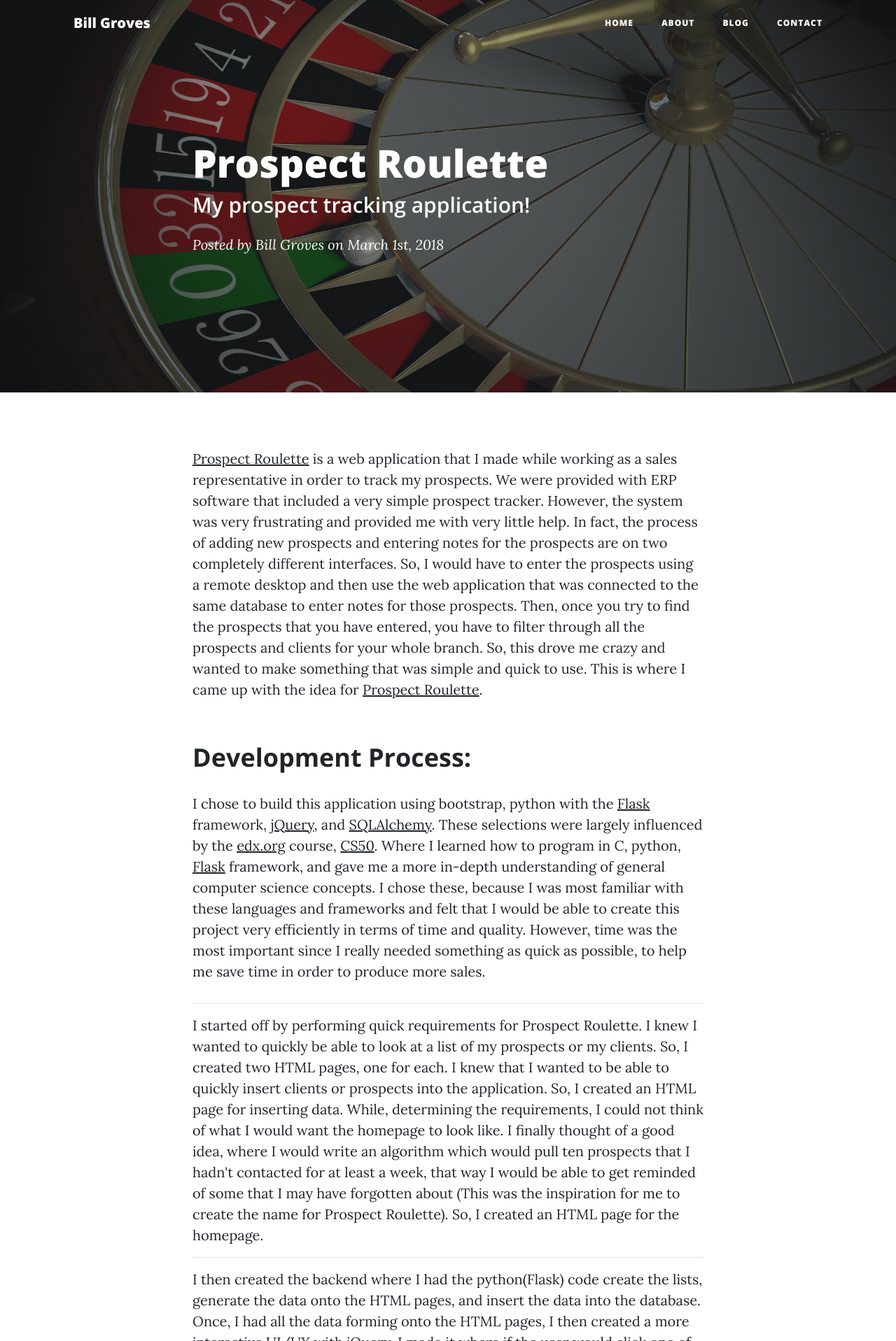
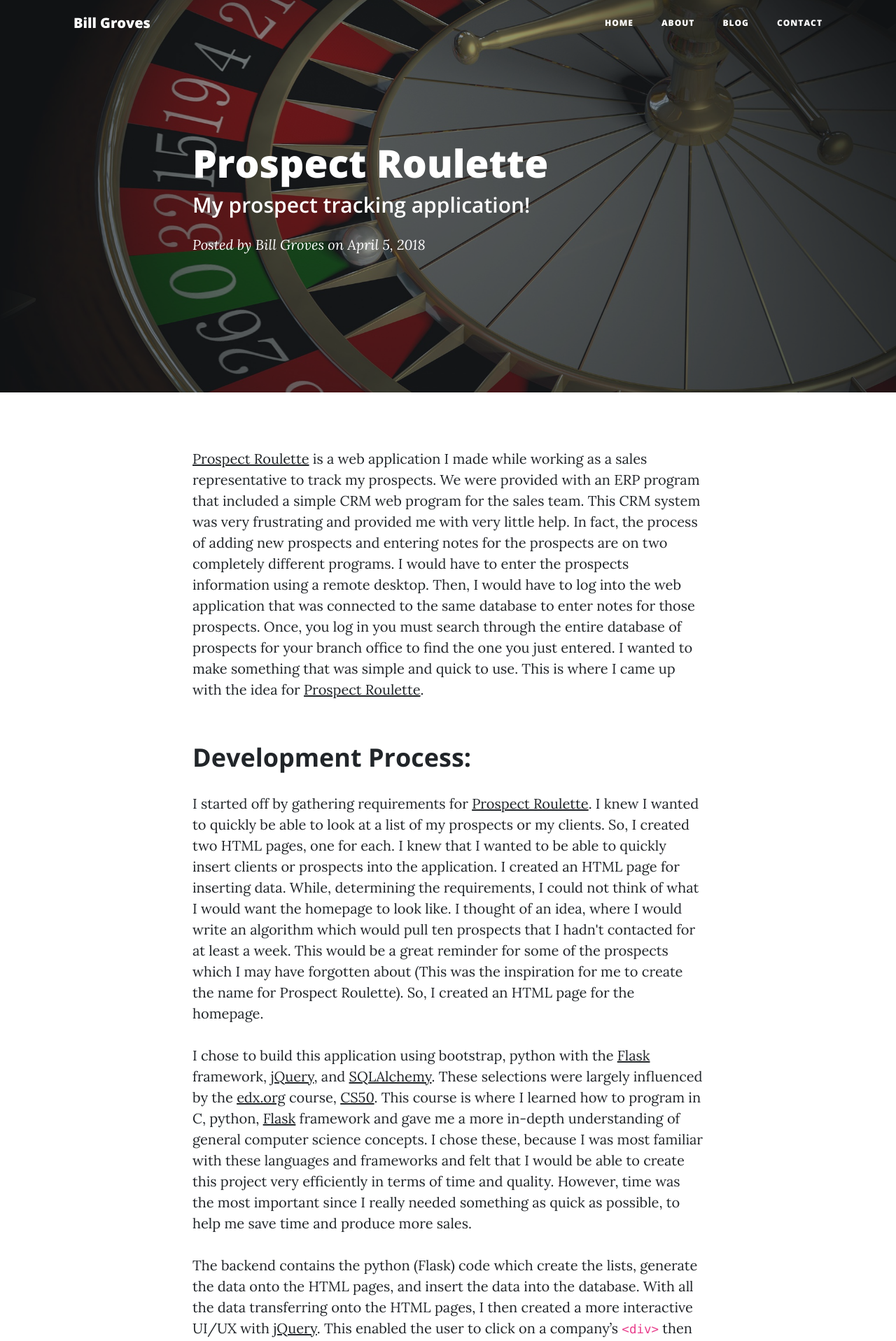
Before and after one commit to billyggroves/myBlog, a Flask app: template templates/unReleasedPosts/prospectRoulette.html in a window 1280 px wide. Shown: the top 1917 px of the page at 70% size. Run offline with Flask 2, Linux system fonts and the light colour scheme; the template is opened without the code that fills it, so the values that code supplies are empty; some libraries are stand-ins or nearby versions.

Commit message:
Edit prospectroulette.html grammer and spelling

```diff
--- a/templates/unReleasedPosts/prospectRoulette.html
+++ b/templates/unReleasedPosts/prospectRoulette.html
@@ -17,7 +17,7 @@
               <h2 class="subheading">My prospect tracking application!</h2>
               <span class="meta">Posted by
                 <a href="/about">Bill Groves</a>
-                on March 1st, 2018</span>
+                on April 5, 2018</span>
             </div>
           </div>
         </div>
@@ -31,19 +31,34 @@
           <div class="col-lg-8 col-md-10 mx-auto">
             <p>
               <a href="https://protected-hollows-32305.herokuapp.com/">Prospect Roulette</a>
-              is a web application that I made while working as a sales representative in order to track my prospects.
-              We were provided with ERP software that included a very simple prospect tracker.
-              However, the system was very frustrating and provided me with very little help.
-              In fact, the process of adding new prospects and entering notes for the prospects are on two completely
-              different interfaces.
-              So, I would have to enter the prospects using a remote desktop and then use the
-              web application that was connected to the same database to enter notes for those prospects.
-              Then, once you try to find the prospects that you have entered, you have to filter through all the
-              prospects and clients for your whole branch. So, this drove me crazy and wanted to make something that
-              was simple and quick to use. This is where I came up with the idea for
+              is a web application I made while working as a sales representative to track
+              my prospects. We were provided with an ERP program that included a simple CRM
+              web program for the sales team. This CRM system was very frustrating and provided
+              me with very little help. In fact, the process of adding new prospects and entering
+              notes for the prospects are on two completely different programs. I would have to
+              enter the prospects information using a remote desktop. Then, I would have to
+              log into the web application that was connected to the same database to enter
+              notes for those prospects. Once, you log in you must search through the entire
+              database of prospects for your branch office to find the one you just entered.
+              I wanted to make something that was simple and quick to use. This is where I
+              came up with the idea for
               <a href="https://protected-hollows-32305.herokuapp.com/">Prospect Roulette</a>.
             </p>
             <h2 class="section-heading">Development Process:</h2>
+            <p>
+              I started off by gathering requirements for
+              <a href="https://protected-hollows-32305.herokuapp.com/">Prospect Roulette</a>.
+              I knew I wanted to quickly be able to look at a list of my prospects or my
+              clients. So, I created two HTML pages, one for each. I knew that I wanted to
+              be able to quickly insert clients or prospects into the application.
+              I created an HTML page for inserting data. While, determining the requirements,
+              I could not think of what I would want the homepage to look like. I thought of
+              an idea, where I would write an algorithm which would pull ten prospects that
+              I hadn't contacted for at least a week. This would be a great reminder for
+              some of the prospects which I may have forgotten about
+              (This was the inspiration for me to create the name for Prospect Roulette).
+              So, I created an HTML page for the homepage.
+            </p>
             <p>
               I chose to build this application using bootstrap, python with the
               <a href="http://flask.pocoo.org/">Flask</a> framework,
@@ -52,49 +67,42 @@
               These selections were largely influenced by the
               <a href="https://www.edx.org/">edx.org</a> course,
               <a href="https://www.edx.org/course/cs50s-introduction-computer-science-harvardx-cs50x">CS50</a>.
-                Where I learned how to program in C, python,
-                <a href="http://flask.pocoo.org/">Flask</a> framework,
-                and gave me a more in-depth understanding of general computer science concepts.
-                I chose these, because I was most familiar with these languages and frameworks and felt that
-                I would be able to create this project very efficiently in terms of time and quality.
-                However, time was the most important since I really needed something as quick as possible,
-                to help me save time in order to produce more sales.
-                <hr>
-                I started off by performing quick requirements for
-                <a href="https://protected-hollows-32305.herokuapp.com/">Prospect Roulette</a>.
-                I knew I wanted to quickly be able to look at a list of my prospects or my clients.
-                So, I created two HTML pages, one for each. I knew that I wanted to be able to quickly insert
-                clients or prospects into the application. So, I created an HTML page for inserting data.
-                While, determining the requirements, I could not think of what I would want the homepage to look like.
-                I finally thought of a good idea, where I would write an algorithm which would pull ten prospects that
-                I hadn't contacted for at least a week, that way I would be able to get reminded of some that I may have
-                forgotten about (This was the inspiration for me to create the name for Prospect Roulette).
-                So, I created an HTML page for the homepage.
-                <hr>
-                I then created the backend where I had the python(Flask) code create the lists,
+              This course is where I learned how to program in C, python,
+              <a href="http://flask.pocoo.org/">Flask</a>
+              framework and gave me a more in-depth understanding of general computer
+              science concepts. I chose these, because I was most familiar with these
+              languages and frameworks and felt that I would be able to create this
+              project very efficiently in terms of time and quality. However,
+              time was the most important since I really needed something as
+              quick as possible, to help me save time and produce more sales.
+            </p>
+            <p>
+              The backend contains the python (Flask) code which create the lists,
               generate the data onto the HTML pages, and insert the data into the database.
-                Once, I had all the data forming onto the HTML pages, I then created a more interactive UI/UX with
+              With all the data transferring onto the HTML pages, I then created a more
+              interactive UI/UX with
               <a href="https://jquery.com/">jQuery</a>.
-                I made it where if the user would click one of the prospects or clients,
-                then that div would expand and show a list of all the notes for the system as well as all the
-                contact information. Then, the user was able to notes and contact information straight from the list.
-                I also made it, so the data was passed through jQuery with ajax in order to keep the page from refreshing,
-                so the user could insert data more quickly.
-                <hr>
+              This enabled the user to click on a company’s <code>&lt;div&gt;</code> then that
+              <code>&lt;div&gt;</code> would expand and show a list of all the notes for the
+              company as well as all the company’s contact information. Then, the user was
+              able to add notes and contact information straight from the list. I also made
+              the data be transferred through jQuery with ajax to keep the page from refreshing,
+              so the user could insert data more quickly. This made for a much cleaner experience
+              for the user.
+            </p>
+            <p>
               Finally, I deployed this application onto
-                <a href="https://www.heroku.com/">Heroku</a> with a create
-                <a href="https://www.postgresql.org/">PostgreSQL</a> database.
-                This was the biggest learning curve for me, because it was the first time I had actually deployed any project.
-                Since, all of the programs that I had created before, were all just local projects that I did not need to deploy.
-                I chose to deploy
+              <a href="https://www.heroku.com/">Heroku</a> with a
+              <a href="https://www.postgresql.org/">PostgreSQL</a> database. This was the
+              biggest learning curve for me, because it was the first time I had deployed
+              any project. Since, all the programs that I had created before, were all just
+              local projects that I did not need to deploy. I chose to deploy
               <a href="https://protected-hollows-32305.herokuapp.com/">Prospect Roulette</a>.
               I chose to host my application on
-                <a href="https://www.heroku.com/">Heroku</a>,
-                because it was free for the most part, however, it was also easy to learn and works very well with the
+              <a href="https://www.heroku.com/">Heroku</a>, because it was free for the most
+              part, however, it was also easy to learn and integrates well with the
               <a href="http://flask.pocoo.org/">Flask</a> framework.
             </p>
-            <h2 class="section-heading">Screenshots:</h2>
-            <p>Test</p>
           </div>
         </div>
       </div>
```
Lines whose indentation alone changed are shown as unchanged.
